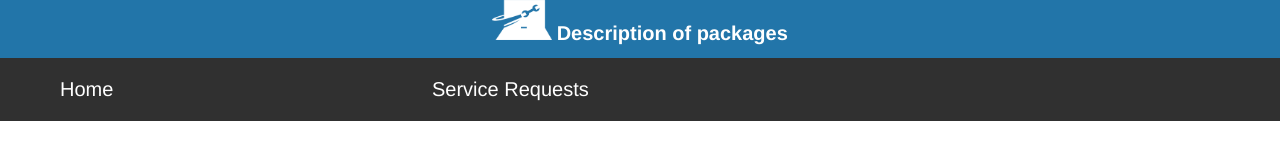
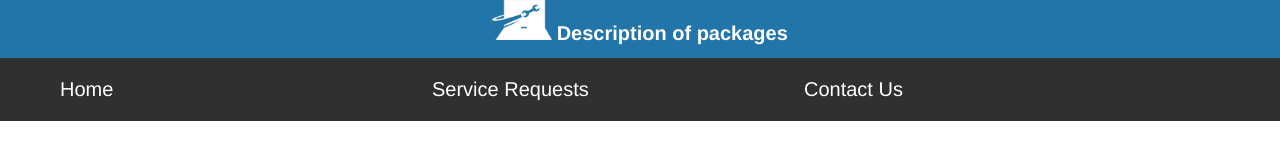
Before and after one commit to seniorseminar-pcrepairs/pcrepairs1.github.io, a plain HTML site: page Pages/packages.html in a window 1280 px wide. Shown: the top 163 px of the page. Drawn offline with nearby package versions, Linux system fonts and the light colour scheme; files whose address does not match are found by name.

Commit message:
Added cantact us link Signed-off-by: seniorseminar-pcrepairs <seniorseminar.pcrepairs@gmail.com>

```diff
--- a/Pages/packages.html
+++ b/Pages/packages.html
@@ -22,6 +22,7 @@
             <ul class="clearfix menu">
                 <li><a href="../index.html">Home</a></li>
                 <li><a href="servicerequests.html">Service Requests</a></li>
+                <li><a href="">Contact Us</a></li>
             </ul>
 
         </nav>
```
Also changed, not shown: Pages/servicerequests.html (+1 -0 lines).
